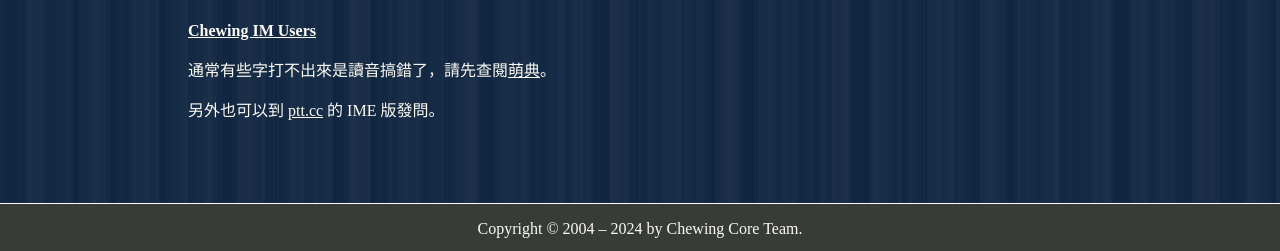
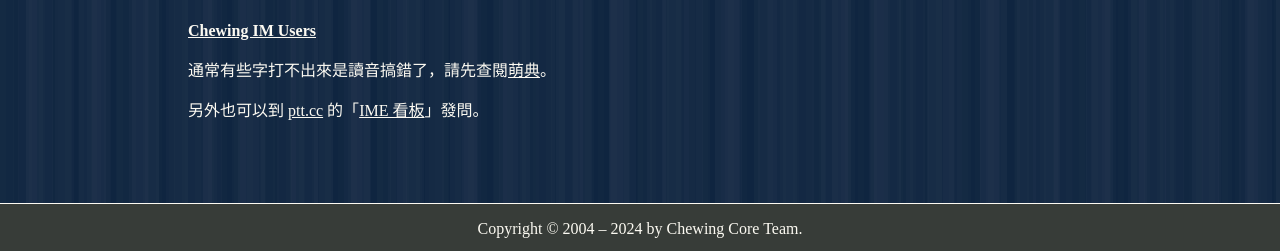
Before and after one commit to chewing/chewing.github.com, a Jekyll site: the page built from index.html, in a window 1280 px wide and 900 px high, scrolled down 602 px. Shown: the part 646-897 px from the top of the window. Built offline with Jekyll 4.4.1, drawn with Linux system fonts in a browser that asks for light colours.

Commit message:
Refine ptt hyperlinks

```diff
--- a/index.html
+++ b/index.html
@@ -33,6 +33,6 @@
 		<p>關於新酷音輸入法的一般性的討論，如安裝新酷音輸入法的議題、自由軟體授權、執行環境的討論，與建議事項等等</p>
 		<p><strong><a href="http://groups.google.com/group/chewing">Chewing IM Users</a></strong></p>
 		<p>通常有些字打不出來是讀音搞錯了，請先查閱<a href="https://www.moedict.tw/%E9%BA%BC">萌典</a>。</p>
-		<p>另外也可以到&nbsp;<a href="telnet://ptt.cc">ptt.cc</a>&nbsp;的&nbsp;IME&nbsp;版發問。</p>
+		<p>另外也可以到&nbsp;<a href="https://www.ptt.cc">ptt.cc</a>&nbsp;的「<a href="https://www.ptt.cc/bbs/IME/index.html">IME 看板</a>」發問。</p>
 	</section>
 </article>
```
